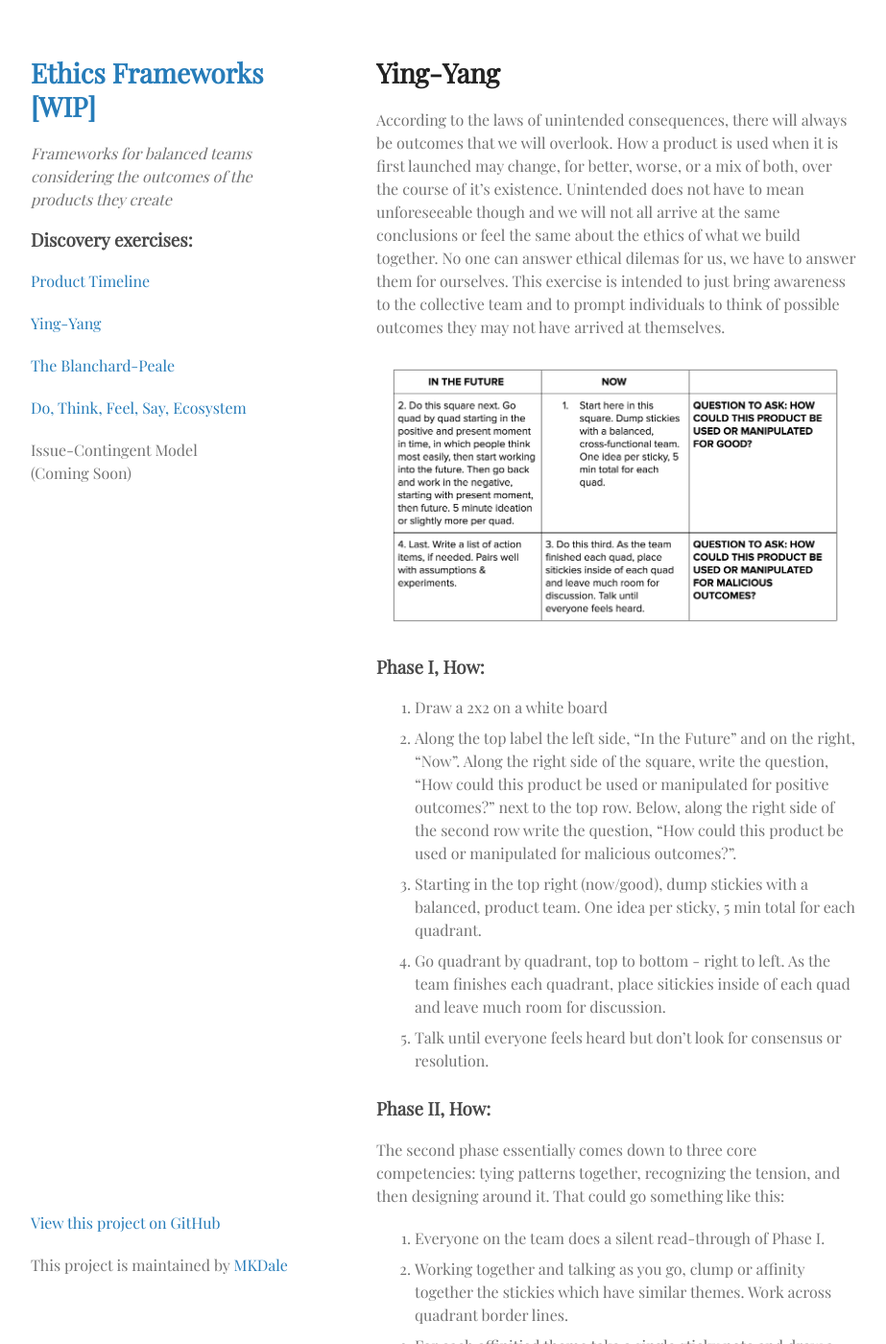
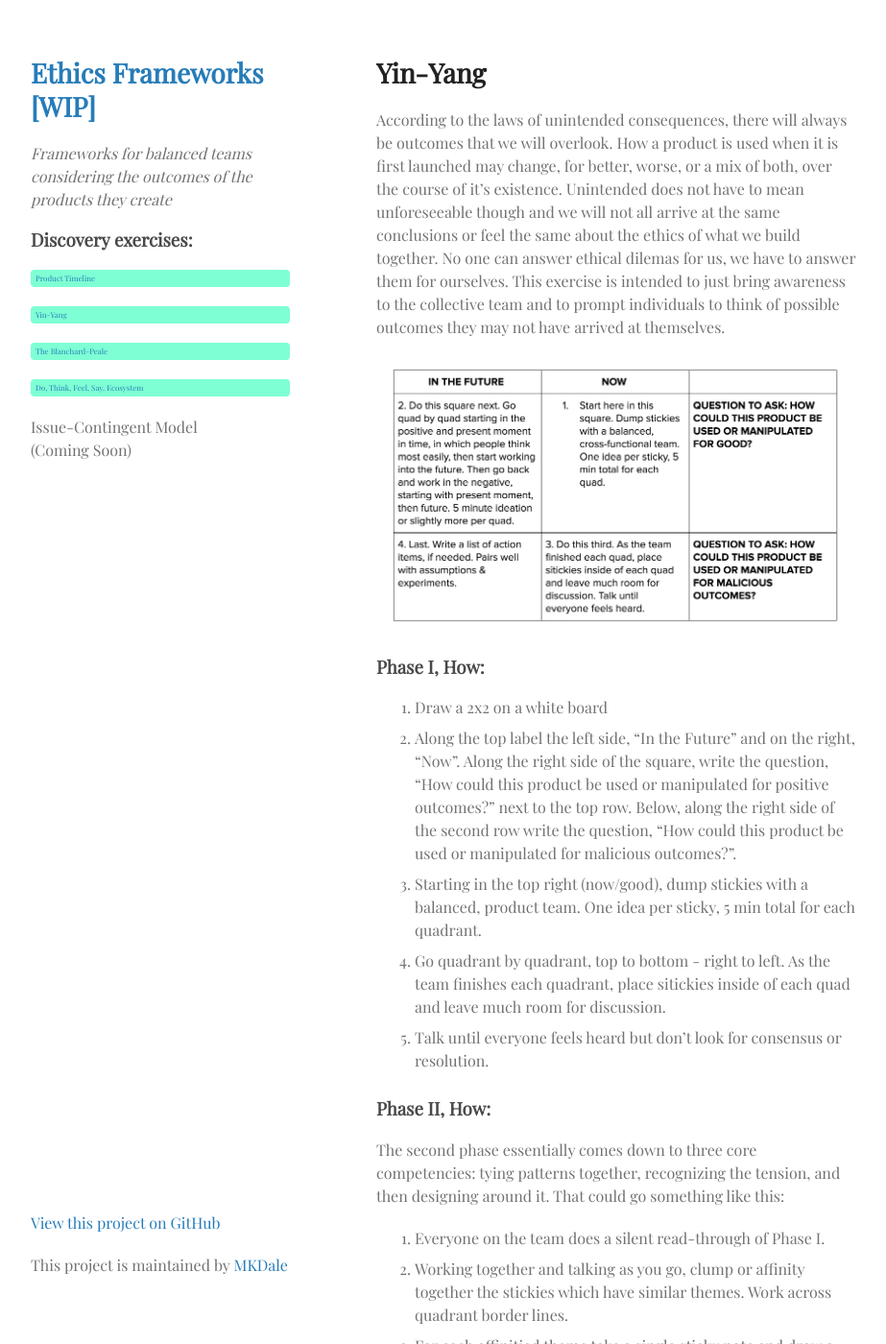
Before and after one commit to MKDale/ethics-frameworks, a Jekyll site: the page built from yin-yang.md, in a window 1280 px wide and 1400 px high. Shown: the whole window at 96% size, without its empty margins (178-1101 px from the left). Built offline with Jekyll 4.4.1, drawn with Linux system fonts in a browser that asks for light colours; our own code applies the rules of GitHub Pages for plain Markdown files.

Commit message:
correcting yin-yang adding beta pill

```diff
--- a/_layouts/default.html
+++ b/_layouts/default.html
@@ -15,10 +15,10 @@
         <p><em>{{ site.description | default: site.github.project_tagline }}</em></p>
 
         <h3>Discovery exercises:</h3>
-        <p class="view"><a href="https://mkdale.github.io/ethics-frameworks/product-timeline.html">Product Timeline</a></p>
-        <p class="view"><a href="https://mkdale.github.io/ethics-frameworks/ying-yang.html">Ying-Yang</a></p>
-        <p class="view"><a href="https://mkdale.github.io/ethics-frameworks/blanchard-peale">The Blanchard-Peale</a></p>
-        <p class="view"><a href="https://mkdale.github.io/ethics-frameworks/dtfs-ecosystem">Do, Think, Feel, Say, Ecosystem</a></p><p class="view">Issue-Contingent Model<br>(Coming Soon)</p>
+        <p class="view beta-pill"><a href="https://mkdale.github.io/ethics-frameworks/product-timeline.html">Product Timeline</a></p>
+        <p class="view beta-pill"><a href="https://mkdale.github.io/ethics-frameworks/Yin-Yang.html">Yin-Yang</a></p>
+        <p class="view beta-pill"><a href="https://mkdale.github.io/ethics-frameworks/blanchard-peale">The Blanchard-Peale</a></p>
+        <p class="view beta-pill"><a href="https://mkdale.github.io/ethics-frameworks/dtfs-ecosystem">Do, Think, Feel, Say, Ecosystem</a></p><p class="view">Issue-Contingent Model<br>(Coming Soon)</p>
       </header>
       <section>
 
--- a/assets/css/style.scss
+++ b/assets/css/style.scss
@@ -38,3 +38,14 @@ li {
 .oath {
     color: #000;
 }
+
+.beta-pill {
+    font-size: .5em;
+    color: #000;
+    background-color: aquamarine;
+    height: auto;
+    padding: 3px 5px;
+    border-radius: 4px;
+    width: auto;
+    position: relative;
+}
--- a/ying-yang.md
+++ b/yin-yang.md
@@ -2,7 +2,7 @@
 layout: default
 ---
 
-# Ying-Yang
+# Yin-Yang
 
 According to the laws of unintended consequences, there will always be outcomes that we will overlook. How a product is used when it is first launched may change, for better, worse, or a mix of both, over the course of it's existence. Unintended does not have to mean unforeseeable though and we will not all arrive at the same conclusions or feel the same about the ethics of what we build together. No one can answer ethical dilemas for us, we have to answer them for ourselves. This exercise is intended to just bring awareness to the collective team and to prompt individuals to think of possible outcomes they may not have arrived at themselves.
 
```
Also changed, not shown: 2 other files.
